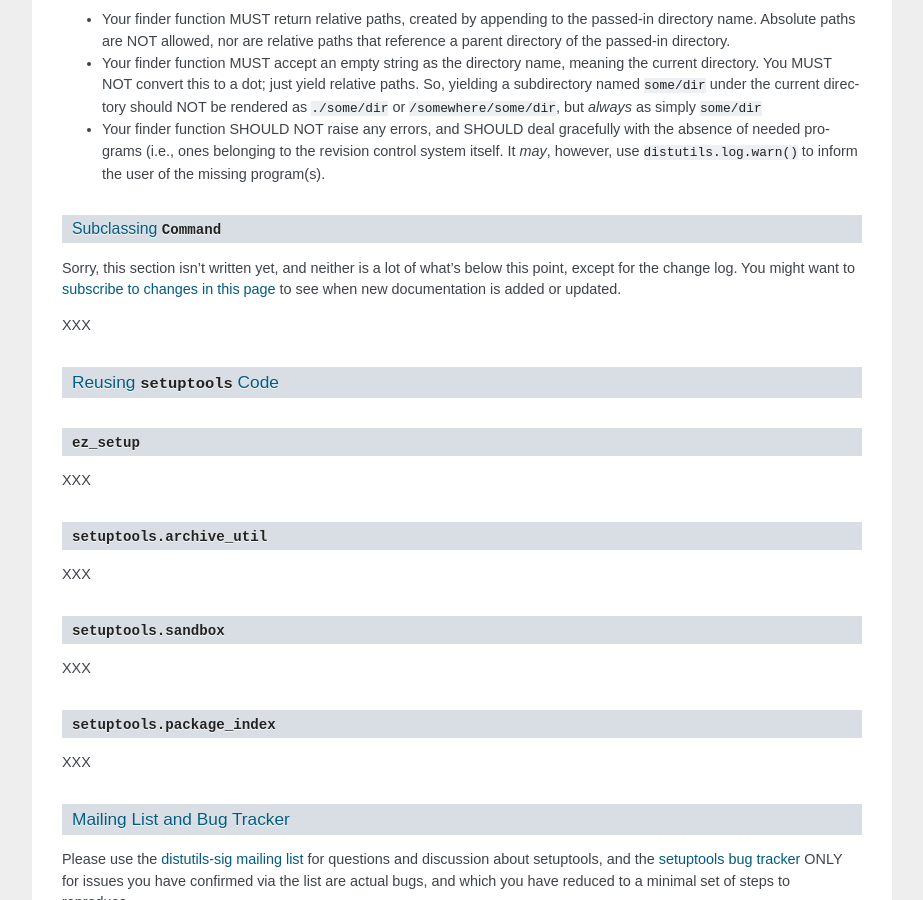
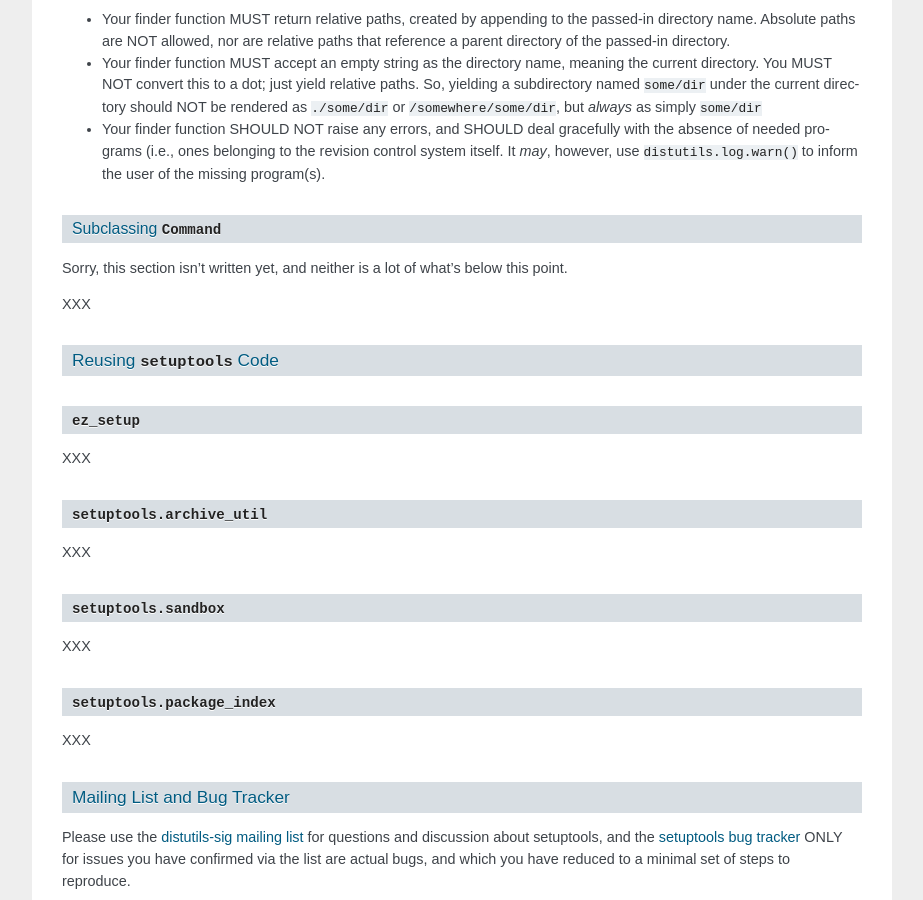
Before and after one commit to Distrotech/setuptools, a Sphinx documentation site: the page built from docs/setuptools.txt, in a window 1280 px wide and 900 px high, scrolled down 40100 px. Shown: the whole window, without its empty margins (198-1121 px from the left). Built offline with Sphinx 7.4.7, drawn with Linux system fonts in a browser that asks for light colours; the version number is read from the project's files by our own code.

Commit message:
Remove cruft from Subclassing section

```diff
--- a/docs/setuptools.txt
+++ b/docs/setuptools.txt
@@ -2652,9 +2652,7 @@
 -----------------------
 
 Sorry, this section isn't written yet, and neither is a lot of what's below
-this point, except for the change log.  You might want to `subscribe to changes
-in this page <setuptools?action=subscribe>`_ to see when new documentation is
-added or updated.
+this point.
 
 XXX
 
```
